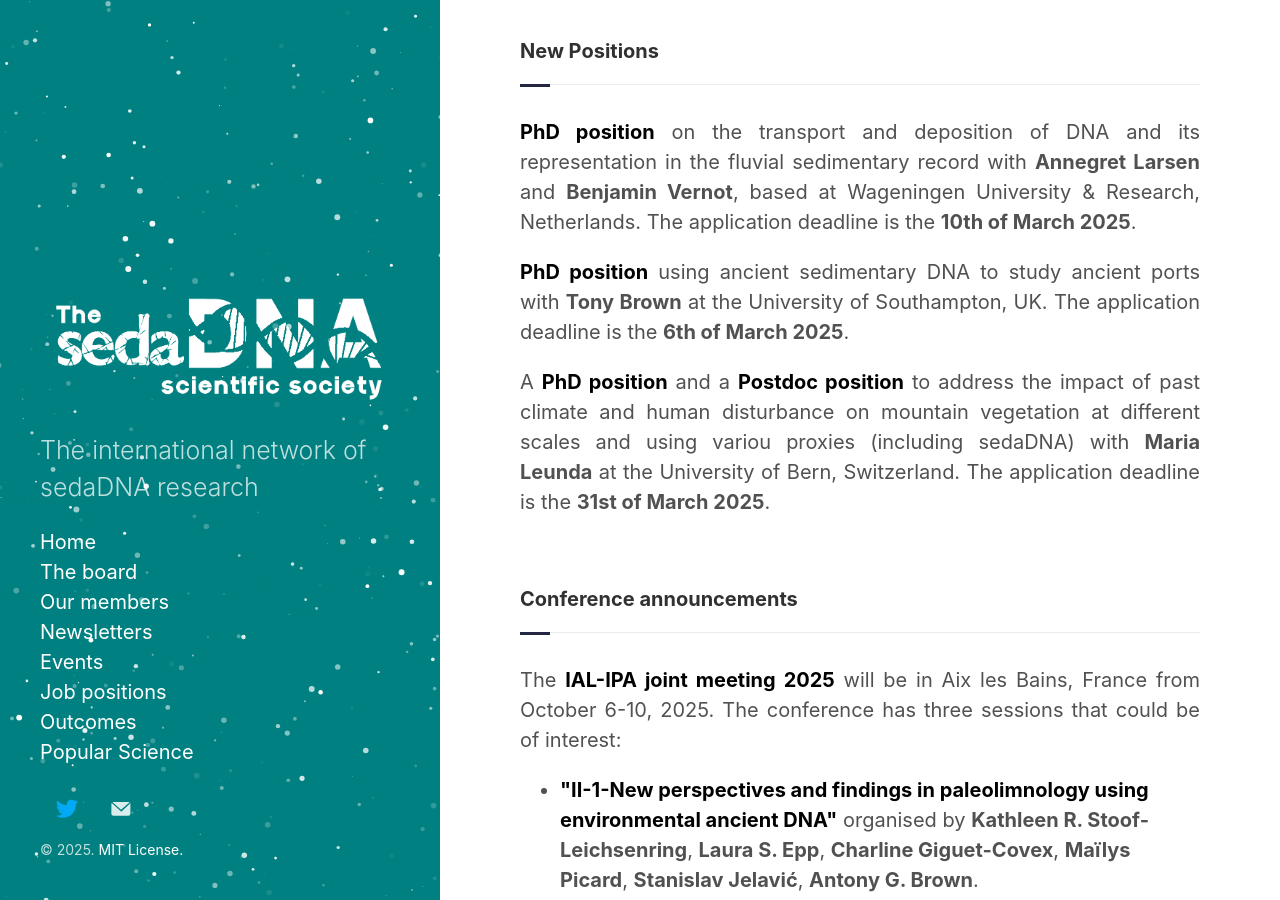
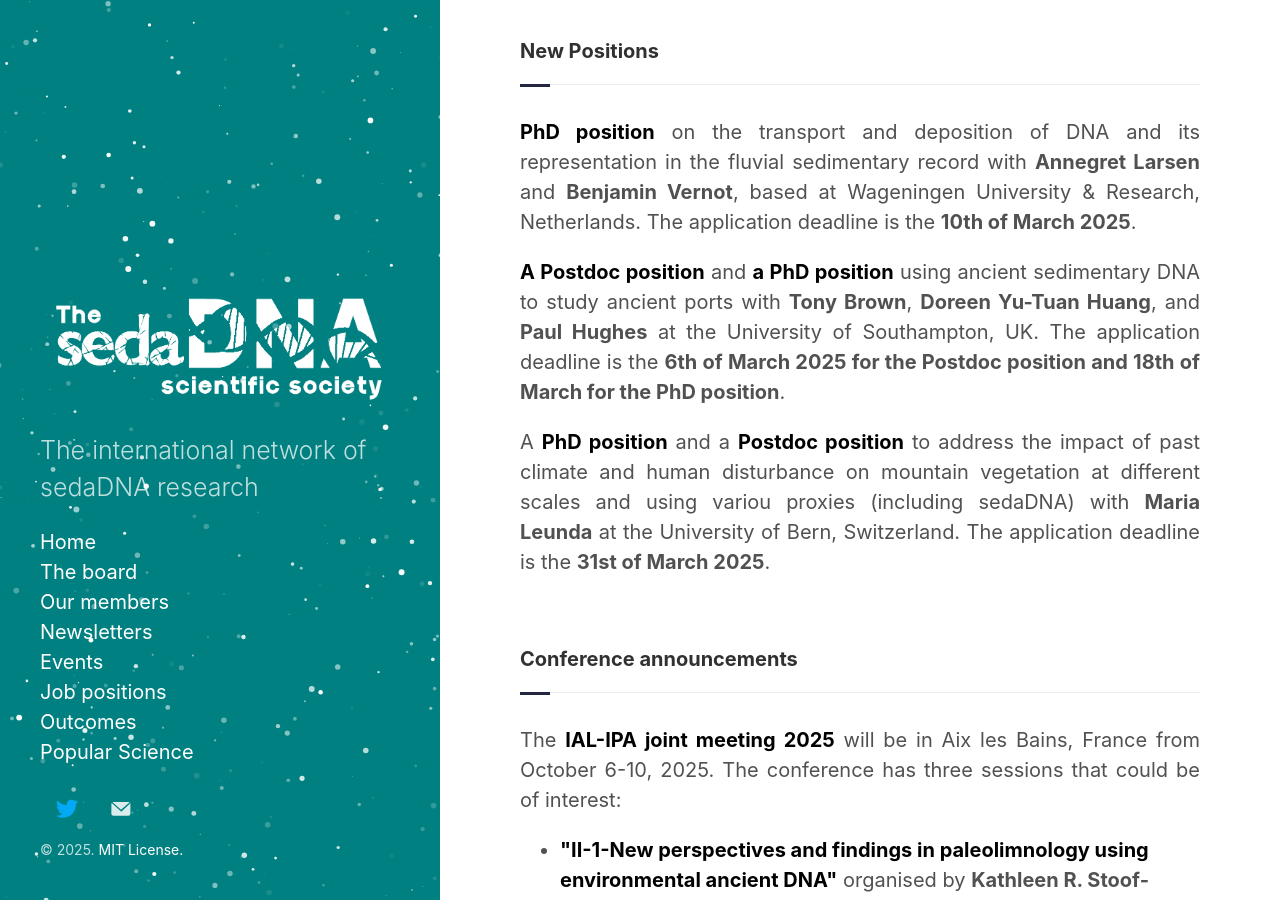
Before and after one commit to sedadna/sedadna.github.io, a Jekyll site: the page built from category/news/25-03.md, in a window 1280 px wide and 900 px high, scrolled down 4451 px. Built offline with Jekyll 4.4.1, drawn with Linux system fonts in a browser that asks for light colours.

Commit message:
Update 25-03.md

```diff
--- a/category/news/25-03.md
+++ b/category/news/25-03.md
@@ -97,7 +97,7 @@
 
 <p><a href="https://www.wur.nl/nl/vacature/phd-position-sedimentary-ancient-dna-sedadna-as-a-robust-tool-for-river-science.htm" target="_blank"><b>PhD position</b></a> on the transport and deposition of DNA and its representation in the fluvial sedimentary record with <b>Annegret Larsen</b> and <b>Benjamin Vernot</b>, based at Wageningen University & Research, Netherlands. The application deadline is the <b>10th of March 2025</b>.</p>
 
-<p><a href="https://jobs.soton.ac.uk/Vacancy.aspx?ref=3002725WR" target="_blank"><b>PhD position</b></a> using ancient sedimentary DNA to study ancient ports with <b>Tony Brown</b> at the University of Southampton, UK. The application deadline is the <b>6th of March 2025</b>.</p>
+<p><a href="https://jobs.soton.ac.uk/Vacancy.aspx?ref=3002725WR" target="_blank"><b>A Postdoc position</b></a> and <a href="https://www.findaphd.com/phds/project/the-palaeoecology-and-sedadna-of-ancient-ports/?p181593" target="_blank"><b>a PhD position</b></a> using ancient sedimentary DNA to study ancient ports with <b>Tony Brown</b>, <b>Doreen Yu-Tuan Huang</b>, and <b>Paul Hughes</b> at the University of Southampton, UK. The application deadline is the <b>6th of March 2025 for the Postdoc position and 18th of March for the PhD position</b>.</p>
 
 <p>A <a href="https://euraxess.ec.europa.eu/jobs/314957" target="_blank"><b>PhD position</b></a> and a <a href="https://euraxess.ec.europa.eu/jobs/314958" target="_blank"><b>Postdoc position</b></a> to address the impact of past climate and human disturbance on mountain vegetation at different scales and using variou proxies (including sedaDNA) with <b>Maria Leunda</b> at the University of Bern, Switzerland. The application deadline is the <b>31st of March 2025</b>.</p>
 
```
